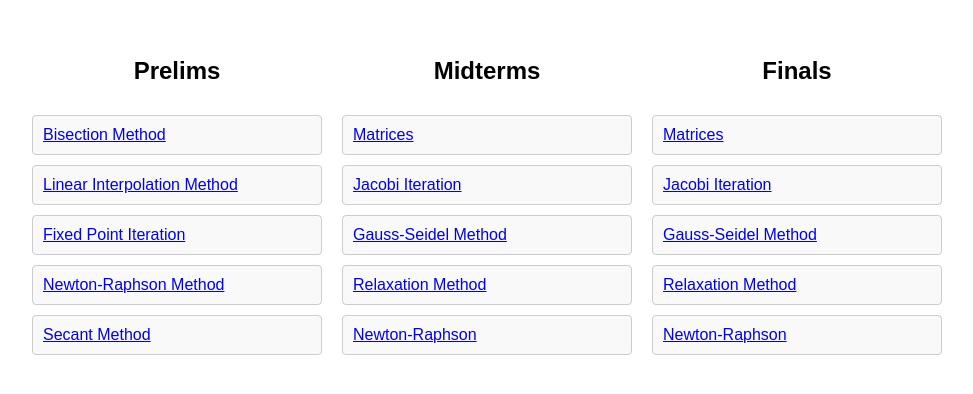
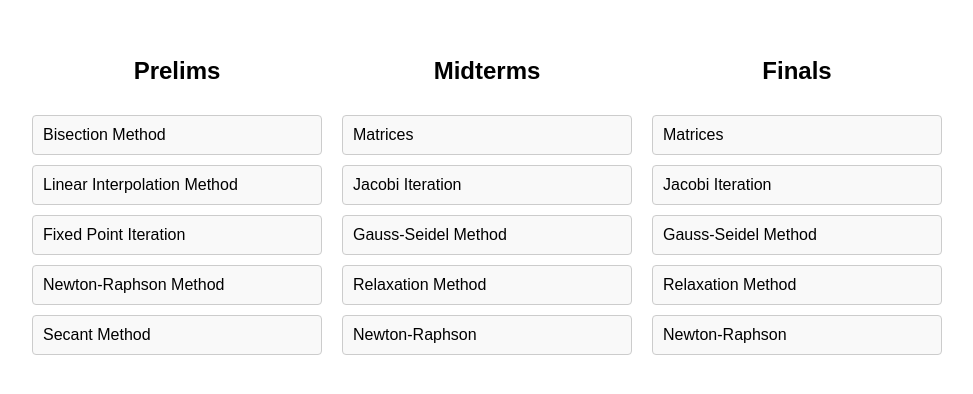
Before and after one commit to franzxsu/numericals, a plain HTML site: page index.html in a window 1280 px wide. Shown: the part 150-544 px from the top of the page, without its empty margins (153-1126 px from the left). Drawn offline with Linux system fonts and the light colour scheme; no server answers.

Commit message:
fixed it

```diff
--- a/frontend/css/styles.css
+++ b/frontend/css/styles.css
@@ -53,6 +53,8 @@ body, html {
     box-sizing: border-box;
     margin-bottom: 10px;
     background-color: #f9f9f9;
+    text-decoration: none;
+    color: black;
   }
 
   .grid-item:hover {
--- a/frontend/js/script.js
+++ b/frontend/js/script.js
@@ -39,17 +39,20 @@ document.addEventListener('DOMContentLoaded', function() {
   function addGridItems(categoryId, items) {
     const gridContainer = document.querySelector(`#${categoryId} .grid`);
     items.forEach(item => {
-      const div = document.createElement('div');
-      const link = document.createElement('a')
-      link.href=item.href;
-      link.innerHTML=item.text;
-      div.className = 'grid-item';
-      div.setAttribute('data-keywords', item.keywords.toLowerCase());
-      div.appendChild(link);
+      const link = document.createElement('a');
+      link.href = item.href;
+      link.className = 'grid-item';
 
-      gridContainer.appendChild(div);
+      const contentDiv = document.createElement('div');
+      contentDiv.textContent = item.text;
+      contentDiv.setAttribute('data-keywords', item.keywords.toLowerCase());
+
+      link.appendChild(contentDiv);
+
+      gridContainer.appendChild(link);
     });
-  }
+}
+
 
   function filterGridItems() {
     let input = document.getElementById('search-input').value.toLowerCase();
```
